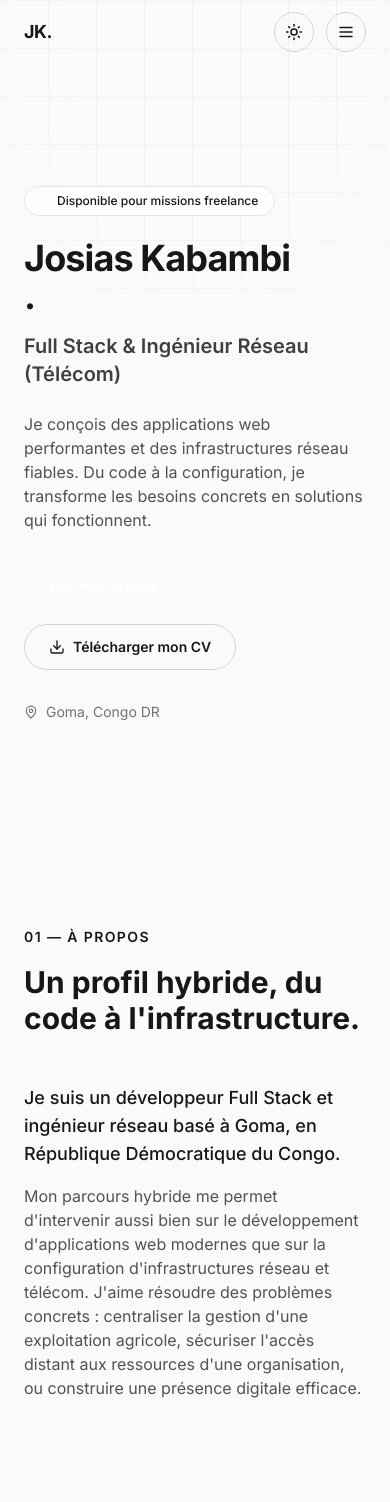
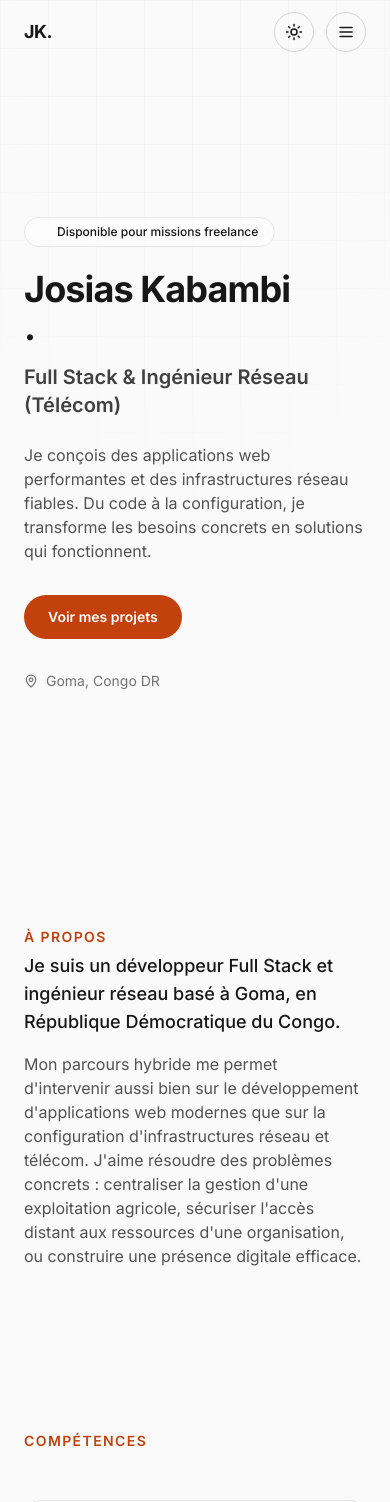
Before and after one commit to josiasDjo/monPortfolio-V1, a React (Vite) app: page / in a window 390 px wide. Shown: the top 1502 px of the page. Built offline with nearby package versions, Linux system fonts and the light colour scheme; the HTML template or start-up script is replaced by a standard one.

Commit message:
Style change details color

```diff
--- a/src/App.jsx
+++ b/src/App.jsx
@@ -20,7 +20,7 @@ export default function App() {
         <Projects />
         <Contact />
       </main>
-      <Footer />
+      {/* <Footer /> */}
     </div>
   )
 }
--- a/src/components/About.jsx
+++ b/src/components/About.jsx
@@ -4,12 +4,12 @@ import { about } from '../data/portfolio'
 export default function About() {
   return (
     <SectionWrapper id="about">
-      <div className="grid gap-12 md:grid-cols-[1fr_2fr]">
+      <div className="grid gap-1 md:grid-rows-[1fr_2fr]">
         <div>
-          <span className="text-sm font-semibold uppercase tracking-widest text-accent">01 — À propos</span>
-          <h2 className="mt-4 font-display text-3xl font-bold md:text-4xl">
+          <span className="text-sm font-semibold uppercase tracking-widest text-accent text-orange-700">À propos</span>
+          {/* <h2 className="mt-4 font-display text-3xl font-bold md:text-4xl">
             Un profil hybride, du code à l'infrastructure.
-          </h2>
+          </h2> */}
         </div>
         <div className="space-y-4 text-neutral-600 dark:text-neutral-400">
           <p className="text-lg font-medium text-neutral-900 dark:text-neutral-100">{about.intro}</p>
--- a/src/components/Contact.jsx
+++ b/src/components/Contact.jsx
@@ -26,28 +26,13 @@ export default function Contact() {
 
   return (
     <SectionWrapper id="contact">
-      <div className="grid gap-12 md:grid-cols-2">
+      <div className="flex flex-col md:grid-rows-3">
         <div>
-          <span className="text-sm font-semibold uppercase tracking-widest text-accent">04 — Contact</span>
-          <h2 className="mt-4 font-display text-3xl font-bold md:text-4xl">Travaillons ensemble.</h2>
+          <span className="text-sm font-semibold uppercase tracking-widest text-accent text-orange-700">Contact</span>
+          {/* <h2 className="mt-4 font-display text-3xl font-bold md:text-4xl">Travaillons ensemble.</h2>
           <p className="mt-4 max-w-md text-neutral-600 dark:text-neutral-400">
             Un projet en tête ? Une mission freelance ? Écris-moi, je réponds sous 24h.
-          </p>
-
-          <div className="mt-8 flex gap-3">
-            {socials.map(({ icon: Icon, href, label }) => (
-              <a
-                key={label}
-                href={href}
-                target="_blank"
-                rel="noopener noreferrer"
-                aria-label={label}
-                className="flex h-11 w-11 items-center justify-center rounded-full border border-neutral-300 transition-all hover:-translate-y-0.5 hover:border-accent hover:text-accent dark:border-neutral-700"
-              >
-                <Icon size={18} />
-              </a>
-            ))}
-          </div>
+          </p> */}
         </div>
 
         <motion.form
@@ -56,7 +41,7 @@ export default function Contact() {
           whileInView={{ opacity: 1, y: 0 }}
           viewport={{ once: true }}
           transition={{ duration: 0.6 }}
-          className="space-y-4 rounded-2xl border border-neutral-200 bg-white p-6 dark:border-neutral-800 dark:bg-[#141414]"
+          className="my-5 rounded-2xl border border-neutral-200 bg-white p-6 dark:border-neutral-800 dark:bg-[#141414]"
         >
           <div>
             <label className="mb-1.5 block text-sm font-medium">Nom</label>
@@ -98,6 +83,20 @@ export default function Contact() {
             Envoyer <Send size={16} />
           </button>
         </motion.form>
+          <div className="mt-8 flex gap-3">
+            {socials.map(({ icon: Icon, href, label }) => (
+              <a
+                key={label}
+                href={href}
+                target="_blank"
+                rel="noopener noreferrer"
+                aria-label={label}
+                className="flex h-11 w-11 items-center justify-center rounded-full border border-neutral-300 transition-all hover:-translate-y-0.5 hover:border-accent hover:text-accent dark:border-neutral-700"
+              >
+                <Icon size={18} />
+              </a>
+            ))}
+          </div>
       </div>
     </SectionWrapper>
   )
--- a/src/components/Hero.jsx
+++ b/src/components/Hero.jsx
@@ -69,17 +69,17 @@ export default function Hero() {
             >
               <a
                 href="#projects"
-                className="inline-flex items-center gap-2 rounded-full bg-accent px-6 py-3 text-sm font-semibold text-white transition-all duration-300 hover:bg-accent-dark hover:shadow-lg hover:shadow-accent/20 active:scale-95"
+                className="inline-flex items-center gap-2 rounded-full bg-accent px-6 py-3 text-sm font-semibold text-white transition-all duration-300 bg-orange-700 hover:bg-orange-500 hover:shadow-lg hover:shadow-accent/20 active:scale-95"
               >
                 Voir mes projets
               </a>
-              <a
+              {/* <a
                 href={personal.cv}
                 download
                 className="inline-flex items-center gap-2 rounded-full border border-neutral-300 px-6 py-3 text-sm font-semibold transition-all duration-300 hover:border-accent hover:text-accent dark:border-neutral-700"
               >
                 <Download size={16} /> Télécharger mon CV
-              </a>
+              </a> */}
             </motion.div>
 
             <motion.div
@@ -99,7 +99,7 @@ export default function Hero() {
             className="relative mx-auto hidden md:block"
           >
             <div className="relative h-80 w-80">
-              <div className="absolute inset-0 animate-spin-slow rounded-full border border-dashed border-accent/30" />
+              <div className="absolute inset-0 animate-spin-slow rounded-full border border-dashed border-accent/30 border-orange-700" />
               <div className="absolute inset-6 rounded-full border border-neutral-200 dark:border-neutral-800" />
               <div className="absolute inset-10 overflow-hidden rounded-full bg-gradient-to-br from-accent/20 to-accent/5">
                 <img
--- a/src/components/Navbar.jsx
+++ b/src/components/Navbar.jsx
@@ -44,12 +44,12 @@ export default function Navbar({ theme, toggleTheme }) {
 
         <div className="flex items-center gap-3">
           <ThemeToggle theme={theme} toggleTheme={toggleTheme} />
-          <a
+          {/* <a
             href="#contact"
             className="hidden items-center gap-2 rounded-full bg-accent px-6 py-3 text-sm font-semibold text-white transition-all duration-300 hover:bg-accent-dark hover:shadow-lg hover:shadow-accent/20 active:scale-95 md:inline-flex"
           >
             Me contacter
-          </a>
+          </a> */}
           <button
             className="flex h-10 w-10 items-center justify-center rounded-full border border-neutral-300 md:hidden dark:border-neutral-700"
             onClick={() => setOpen(!open)}
--- a/src/components/Projects.jsx
+++ b/src/components/Projects.jsx
@@ -6,10 +6,10 @@ export default function Projects() {
     return (
         <SectionWrapper id="projects">
         <div className="mb-12 max-w-2xl">
-            <span className="text-sm font-semibold uppercase tracking-widest text-accent">03 — Projets</span>
-            <h2 className="mt-4 font-display text-3xl font-bold md:text-4xl">
+            <span className="text-sm font-semibold uppercase tracking-widest text-accent text-orange-700">Projets</span>
+            {/* <h2 className="mt-4 font-display text-3xl font-bold md:text-4xl">
             Des projets qui résolvent de vrais problèmes.
-            </h2>
+            </h2> */}
         </div>
 
         <div className="grid gap-6 md:grid-cols-2 lg:grid-cols-3">
--- a/src/components/Skills.jsx
+++ b/src/components/Skills.jsx
@@ -6,8 +6,8 @@ export default function Skills() {
   return (
     <SectionWrapper id="skills">
       <div className="mb-12 max-w-2xl">
-        <span className="text-sm font-semibold uppercase tracking-widest text-accent">02 — Compétences</span>
-        <h2 className="mt-4 font-display text-3xl font-bold md:text-4xl">Ce que je sais faire.</h2>
+        <span className="text-sm font-semibold uppercase tracking-widest text-accent text-orange-700">Compétences</span>
+        {/* <h2 className="mt-4 font-display text-3xl font-bold md:text-4xl">Ce que je sais faire.</h2> */}
       </div>
 
       <div className="grid gap-6 md:grid-cols-3">
--- a/src/data/portfolio.js
+++ b/src/data/portfolio.js
@@ -21,7 +21,7 @@ export const about = {
 
 export const skills = [
   {
-    category: 'Développement',
+    category: 'Développement Web',
     items: ['JavaScript', 'React.js', 'Next.js', 'PHP', 'C#', 'Python', 'Tailwind CSS', 'SQL'],
   },
   {
@@ -56,7 +56,7 @@ export const projects = [
     problem:
       "Les exploitants agricoles manquaient d'un outil unique pour suivre leurs parcelles et leurs interventions, ce qui entraînait des pertes de données et une mauvaise traçabilité.",
     tech: ['React.js', 'Tailwind CSS', 'Express.js', 'MariaDB'],
-    image: 'https://images.unsplash.com/photo-1500382017468-9049fed747ef?w=800&q=80',
+    image: '/public/BG-Fertilia.png',
     link: 'https://fertilia.vercel.app/',
     type: 'web',
   },
@@ -82,7 +82,7 @@ export const projects = [
     problem:
       "L'entreprise avait besoin d'une présence digitale professionnelle pour présenter ses activités et attirer de nouveaux clients.",
     tech: ['Next.js', 'PHP'],
-    image: 'https://images.unsplash.com/photo-1467232004584-a241de8bcf5d?w=800&q=80',
+    image: '/public/BG-Debisol.png',
     link: 'https://www.debisol.com/',
     type: 'web',
   },
```
Also changed, not shown: public/BG-DEBISOL.png (added), 1 other file (tests, documents, lock files or other folders).
